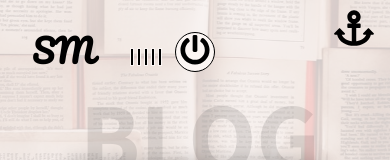
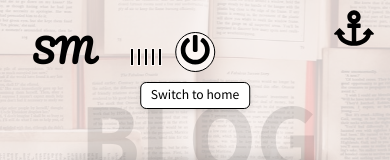
Before and after one commit to sm-maruph/smmaruph_portfolio, a React (Create React App) app: page /blog in a window 390 px wide. Shown: the top 160 px of the page. Built offline with nearby package versions, Linux system fonts and the light colour scheme.

Commit message:
second version phase one

```diff
--- a/src/components/Intro.js
+++ b/src/components/Intro.js
@@ -52,7 +52,7 @@ display: flex;
 const Text = styled.div`
 font-size: calc(1em + 1.5vw);
 color: ${props => props.theme.body};
-padding: 2rem;
+padding: 1rem;
 cursor: pointer;
 
 display: flex;
--- a/src/components/Main.js
+++ b/src/components/Main.js
@@ -1,6 +1,6 @@
 import { motion } from "framer-motion";
 import React, { useState } from "react";
-import { NavLink } from "react-router-dom";
+import { NavLink, useLocation } from "react-router-dom"; // ✅ useLocation
 import styled, { keyframes } from "styled-components";
 import LogoComponent from "../subComponents/LogoComponent";
 import PowerButton from "../subComponents/PowerButton";
@@ -148,6 +148,8 @@ const DarkDiv = styled.div`
 
 const Main = () => {
   const [click, setClick] = useState(false);
+  const location = useLocation(); // ✅ Correct usage of the hook
+
 
   const handleClick = () => setClick(!click);
 
@@ -155,7 +157,7 @@ const Main = () => {
     <MainContainer>
       <DarkDiv click={click} />
       <Container>
-        <PowerButton />
+        {location.pathname !== "/" && <PowerButton />}
         <LogoComponent theme={click ? "dark" : "light"} />
         <SocialIcons theme={click ? "dark" : "light"} />
 
--- a/src/subComponents/PowerButton.js
+++ b/src/subComponents/PowerButton.js
@@ -2,16 +2,33 @@
 
 import React from 'react'
 import { NavLink } from 'react-router-dom'
-import styled from 'styled-components'
+import styled, { keyframes } from 'styled-components'
 import { PowerBtn } from '../components/AllSvgs'
 
+// Animation for label (fade + slide up)
+const fadeInUp = keyframes`
+  from {
+    opacity: 0;
+    transform: translateY(10px);
+  }
+  to {
+    opacity: 1;
+    transform: translateY(0);
+  }
+`
 
-const Power = styled.button`
+const Wrapper = styled.div`
   position: fixed;
   top: 2rem;
   left: 50%;
-transform: translate(-50%, 0);
+  transform: translateX(-50%);
+  display: flex;
+  flex-direction: column;
+  align-items: center;
+  z-index: 3;
+`
 
+const Power = styled.button`
   background-color: #FCF6F4;
   padding: 0.3rem;
   border-radius: 50%;
@@ -21,29 +38,45 @@ height: 2.5rem;
 
   display: flex;
   justify-content: center;
-align-items:center;
-z-index:3;
+  align-items: center;
 
   cursor: pointer;
 
-&:hover{
+  &:hover {
     background-color: rgba(0,255,0,0.4);
     box-shadow: 0 0 8px 6px rgba(0,255,0,0.2);
   }
 
-&>*:first-child{
+  & > *:first-child {
     text-decoration: none;
     color: inherit;
   }
 `
 
+const Label = styled.span`
+  margin-top: 0.6rem;
+  padding: 0.3rem 0.6rem;
+  font-size: 0.85rem;
+  font-weight: 500;
+  color: #000;
+  background-color: #fff;
+  border: 1px solid #000;
+  border-radius: 6px;
+  box-shadow: 0 2px 6px rgba(0,0,0,0.1);
+
+  animation: ${fadeInUp} 0.6s ease-in-out;
+`
+
 const PowerButton = () => {
   return (
+    <Wrapper>
       <Power>
         <NavLink to="/">
-        <PowerBtn width={30} height={30} fill='currentColor' />
+          <PowerBtn width={30} height={30} fill="currentColor" />
         </NavLink>
       </Power>
+      <Label>Switch to home</Label>
+    </Wrapper>
   )
 }
 
--- a/src/subComponents/SocialIcons.js
+++ b/src/subComponents/SocialIcons.js
@@ -1,6 +1,5 @@
 import { motion } from "framer-motion";
 import React from "react";
-// import { NavLink } from 'react-router-dom'
 import styled from "styled-components";
 import { Facebook, Github, Twitter, YouTube } from "../components/AllSvgs";
 import { DarkTheme } from "../components/Themes";
@@ -23,23 +22,46 @@ const Icons = styled.div`
 
 const Line = styled(motion.span)`
   width: 2px;
-  height: 8rem;
   background-color: ${(props) =>
     props.color === "dark" ? DarkTheme.text : DarkTheme.body};
+
+  /* Default desktop height */
+  height: 8rem;
+
+  @media (max-width: 1024px) {
+    height: 6rem;
+  }
+  @media (max-width: 768px) {
+    height: 5rem;
+  }
+  @media (max-width: 480px) {
+    height: 3rem;
+  }
+    @media (max-width: 400px) {
+    height: 2rem;
+  }
 `;
 
 const SocialIcons = (props) => {
+  // pick responsive height dynamically for animation
+  const getLineHeight = () => {
+    if (window.innerWidth <= 480) return "2rem";
+    if (window.innerWidth <= 768) return "3rem";
+    if (window.innerWidth <= 1024) return "6rem";
+    return "8rem";
+  };
+
   return (
     <Icons>
       <motion.div
-        initial={{scale:0 }}
+        initial={{ scale: 0 }}
         animate={{ scale: [0, 1, 1.5, 1] }}
         transition={{ type: "spring", duration: 1, delay: 1 }}
       >
         <a
           style={{ color: "inherit" }}
           target="_blank"
-          href={"https://github.com/sm-maruph/sm-maruph"}
+          href="https://github.com/sm-maruph/sm-maruph"
         >
           <Github
             width={25}
@@ -49,14 +71,14 @@ const SocialIcons = (props) => {
         </a>
       </motion.div>
       <motion.div
-        initial={{scale:0 }}
+        initial={{ scale: 0 }}
         animate={{ scale: [0, 1, 1.5, 1] }}
         transition={{ type: "spring", duration: 1, delay: 1.2 }}
       >
         <a
           style={{ color: "inherit" }}
           target="_blank"
-          href={"https://x.com/MaruphM?t=pScOCK4Eabs4aXkR7SY9aA&s=08"}
+          href="https://x.com/MaruphM?t=pScOCK4Eabs4aXkR7SY9aA&s=08"
         >
           <Twitter
             width={25}
@@ -66,14 +88,14 @@ const SocialIcons = (props) => {
         </a>
       </motion.div>
       <motion.div
-        initial={{scale:0 }}
+        initial={{ scale: 0 }}
         animate={{ scale: [0, 1, 1.5, 1] }}
         transition={{ type: "spring", duration: 1, delay: 1.4 }}
       >
         <a
           style={{ color: "inherit" }}
           target="_blank"
-          href={"https://www.facebook.com/shahriar.maruph"}
+          href="https://www.facebook.com/shahriar.maruph"
         >
           <Facebook
             width={25}
@@ -83,15 +105,11 @@ const SocialIcons = (props) => {
         </a>
       </motion.div>
       <motion.div
-        initial={{scale:0 }}
+        initial={{ scale: 0 }}
         animate={{ scale: [0, 1, 1.5, 1] }}
         transition={{ type: "spring", duration: 1, delay: 1.6 }}
       >
-        <a
-          style={{ color: "inherit" }}
-          target="_blank"
-          href={"https://youtube.com"}
-        >
+        <a style={{ color: "inherit" }} target="_blank" href="https://youtube.com">
           <YouTube
             width={25}
             height={25}
@@ -100,14 +118,11 @@ const SocialIcons = (props) => {
         </a>
       </motion.div>
 
+      {/* Animated Line */}
       <Line
         color={props.theme}
-        initial={{
-          height: 0,
-        }}
-        animate={{
-          height: "8rem",
-        }}
+        initial={{ height: 0 }}
+        animate={{ height: getLineHeight() }}
         transition={{
           type: "spring",
           duration: 1,
```
Lines whose indentation alone changed are shown as unchanged.
